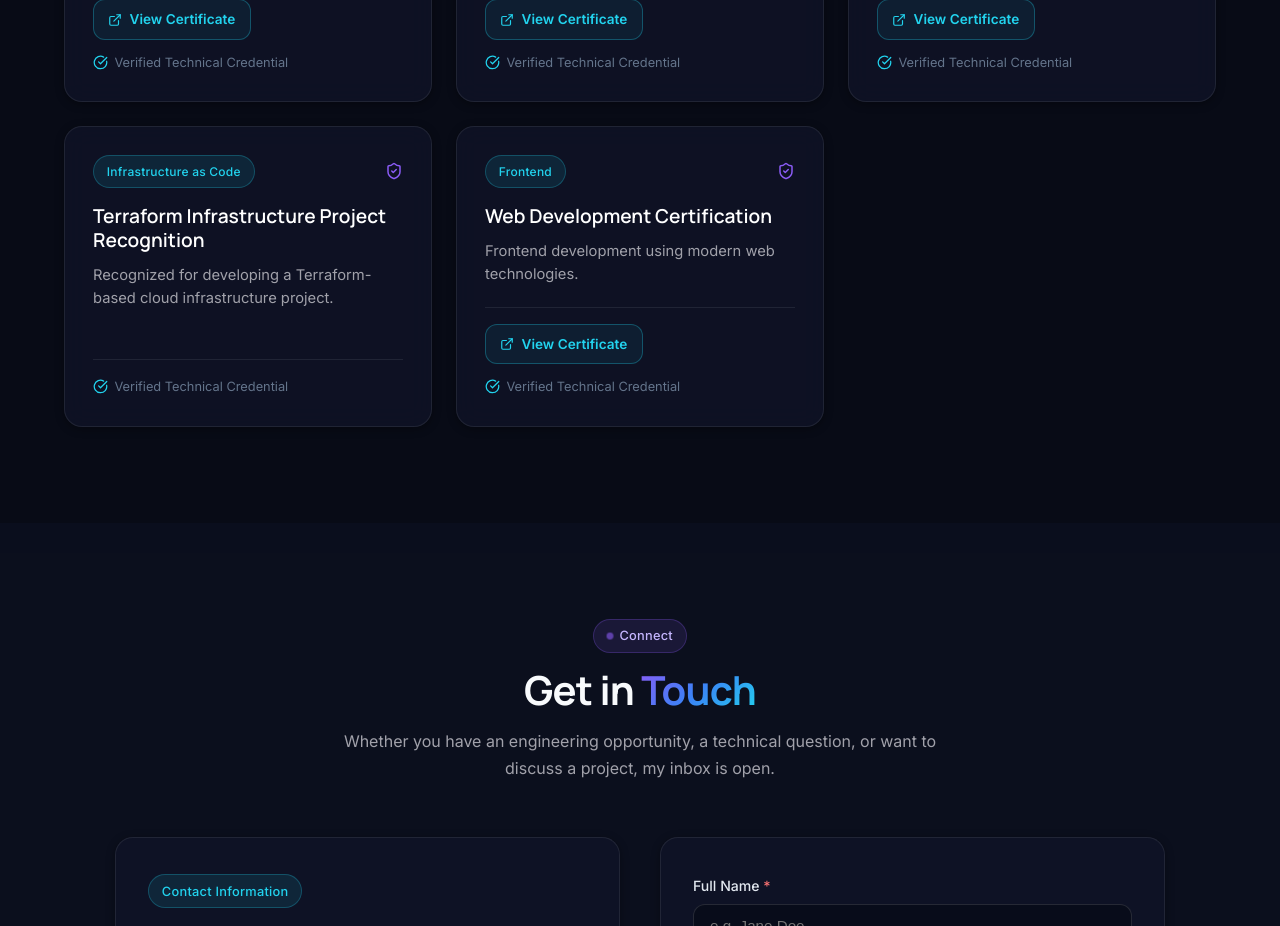
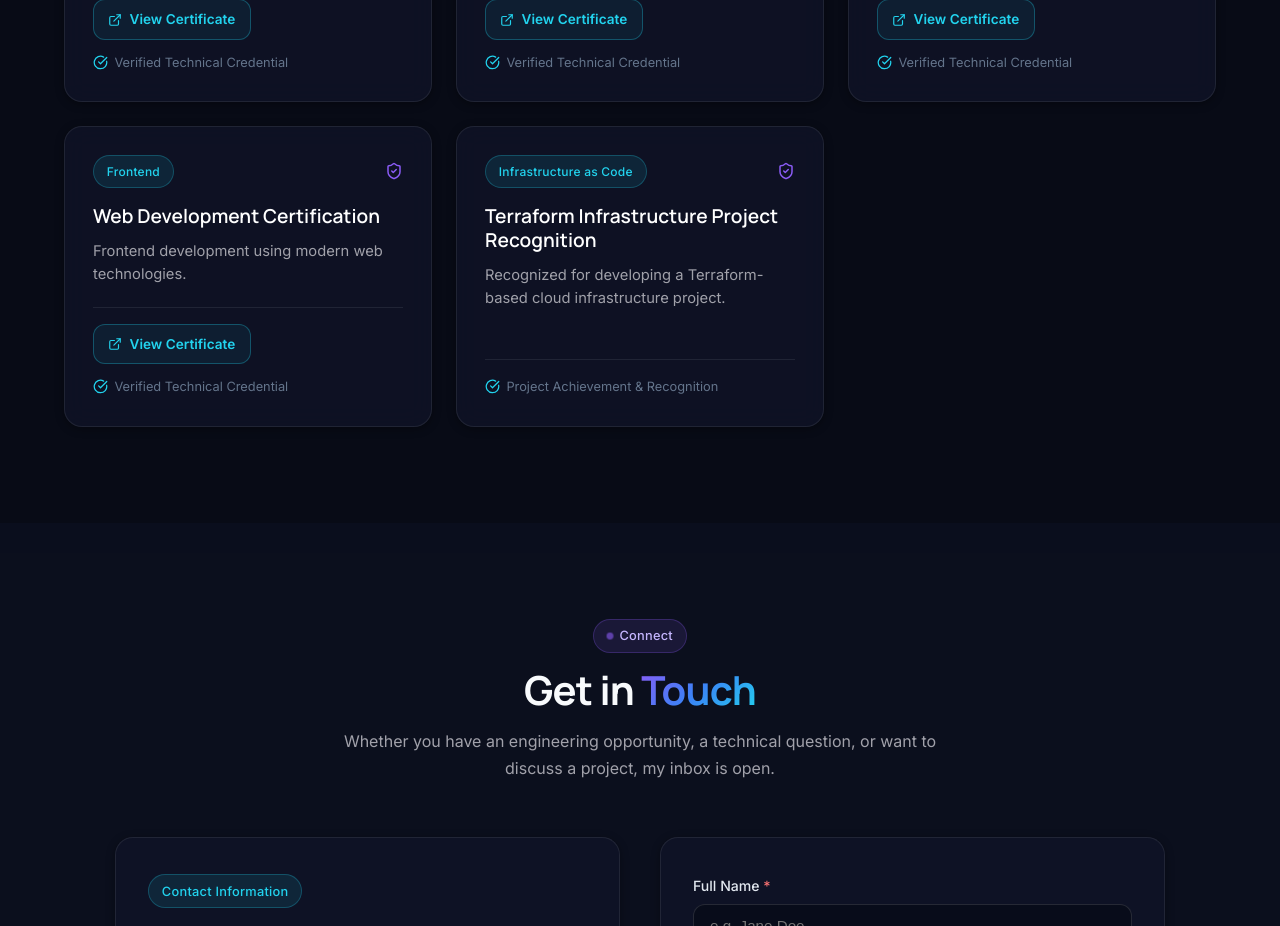
Before and after one commit to TheKT-Github/khushi-tiwari-portfolio, a React (Vite) app: page / in a window 1280 px wide. Shown: the part 7200-8126 px from the top of the page. Built offline with nearby package versions, Linux system fonts and the light colour scheme; no server answers.

Commit message:
feat(certifications): swap Web Development and Terraform card positions and refine achievement label

```diff
--- a/src/data/portfolioData.js
+++ b/src/data/portfolioData.js
@@ -255,16 +255,16 @@ export const certificationsData = [
     certificateUrl: "https://drive.google.com/file/d/14-orNGcTve0sEnxXDr81m4Soe01cUdrK/view?usp=sharing"
   },
   {
+    title: "Web Development Certification",
+    category: "Frontend",
+    description: "Frontend development using modern web technologies.",
+    certificateUrl: "https://drive.google.com/file/d/1PfONepI5L3ZAODXO_NRMU5PYNbw75HKP/view?usp=sharing"
+  },
+  {
     title: "Terraform Infrastructure Project Recognition",
     category: "Infrastructure as Code",
     description: "Recognized for developing a Terraform-based cloud infrastructure project.",
     certificateUrl: null
-  },
-  {
-    title: "Web Development Certification",
-    category: "Frontend",
-    description: "Frontend development using modern web technologies.",
-    certificateUrl: "https://drive.google.com/file/d/1PfONepI5L3ZAODXO_NRMU5PYNbw75HKP/view?usp=sharing"
   }
 ];
 
--- a/src/sections/Certifications.jsx
+++ b/src/sections/Certifications.jsx
@@ -96,7 +96,9 @@ export default function Certifications() {
                 )}
                 <div style={{ display: 'flex', alignItems: 'center', gap: '0.4rem' }}>
                   <CheckCircle size={15} color="var(--accent-cyan)" />
-                  <span style={{ fontSize: '0.8rem', color: 'var(--text-muted)' }}>Verified Technical Credential</span>
+                  <span style={{ fontSize: '0.8rem', color: 'var(--text-muted)' }}>
+                    {cert.certificateUrl ? 'Verified Technical Credential' : 'Project Achievement & Recognition'}
+                  </span>
                 </div>
               </div>
             </div>
```
